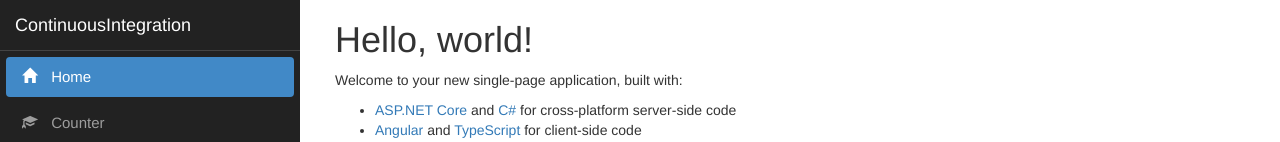
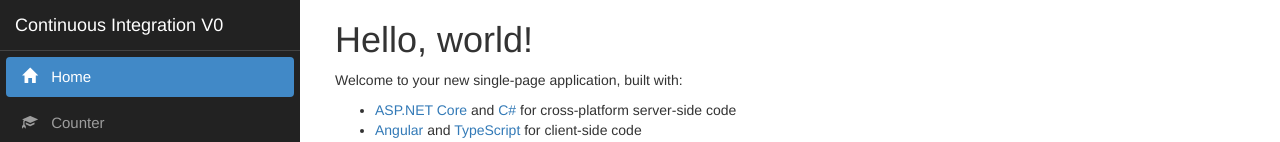
Before and after one commit to lgmalpelli/ContinuousIntegrationAppService, an Angular app in the folder ContinuousIntegration/ClientApp/: page / in a window 1280 px wide. Shown: the top 142 px of the page. Built offline with nearby package versions, Linux system fonts and the light colour scheme.

Commit message:
Update nav-menu.component.html

```diff
--- a/ContinuousIntegration/ClientApp/src/app/nav-menu/nav-menu.component.html
+++ b/ContinuousIntegration/ClientApp/src/app/nav-menu/nav-menu.component.html
@@ -7,7 +7,7 @@
                 <span class='icon-bar'></span>
                 <span class='icon-bar'></span>
             </button>
-            <a class='navbar-brand' [routerLink]='["/"]'>ContinuousIntegration</a>
+            <a class='navbar-brand' [routerLink]='["/"]'>Continuous Integration V0</a>
         </div>
         <div class='clearfix'></div>
         <div class='navbar-collapse collapse' [ngClass]='{ "in": isExpanded }'>
```
